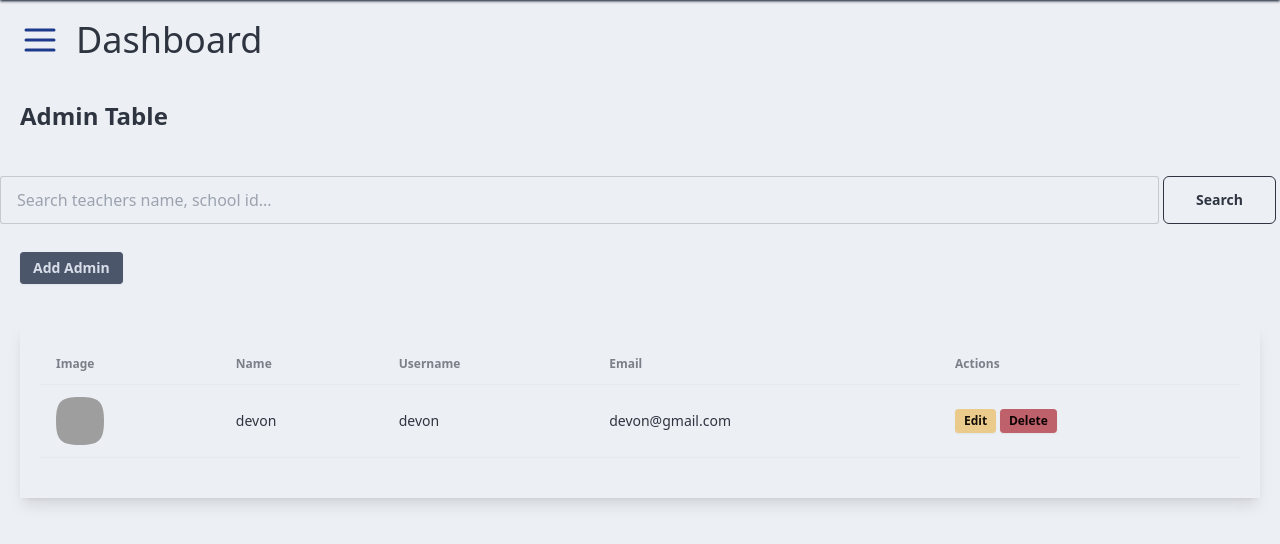
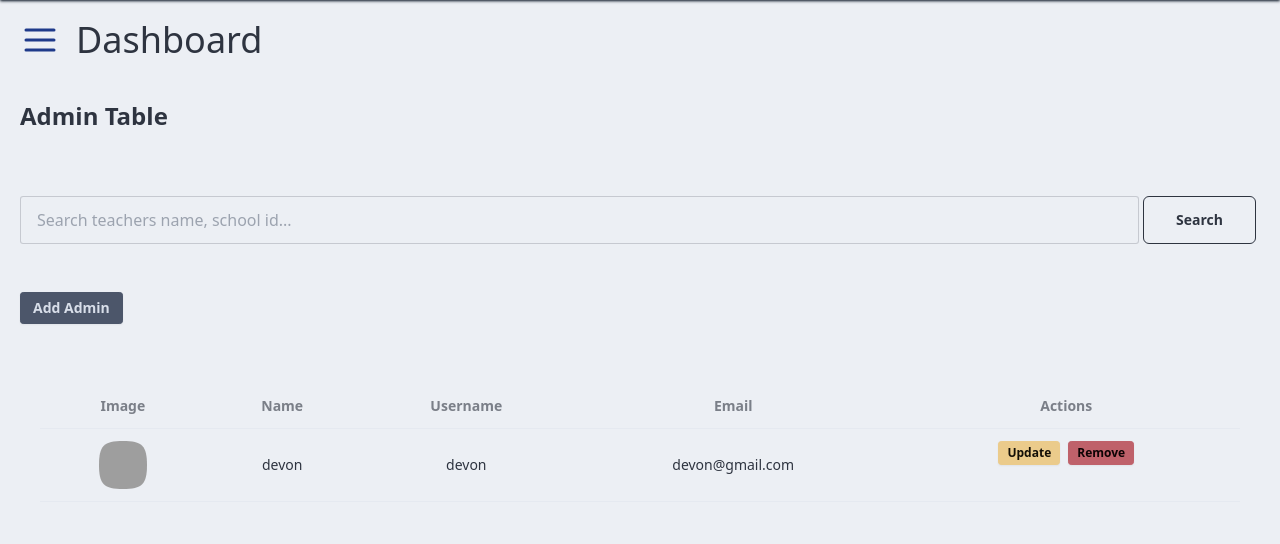
Before and after one commit to Hiiex09/jan_capstone, a PHP site: page /admin/manage_admin.php in a window 1280 px wide. Shown: the part 73-617 px from the top of the page. Run offline with PHP 8.4, Linux system fonts and the light colour scheme; a user stored in the database is signed in; data comes from the database, SQL or seed files in the repository; some libraries are stand-ins or nearby versions; grey boxes are pictures that could not be loaded.

Commit message:
update table of admin

```diff
--- a/admin/manage_admin.php
+++ b/admin/manage_admin.php
@@ -69,10 +69,11 @@ if ($_SERVER["REQUEST_METHOD"] == "POST") {
 </head>
 
 <body>
+  <div class="bg-neutral-primary">
     <div class=" p-5">
       <h1 class="text-2xl font-bold">Admin Table</h1>
     </div>
-  <div>
+    <div class="p-5">
       <form action="<?php echo htmlspecialchars($_SERVER['PHP_SELF']); ?>" method="get">
         <div class="flex justify-center item-center w-full mt-6 mb-2">
           <div class="w-full">
@@ -216,7 +217,7 @@ if ($_SERVER["REQUEST_METHOD"] == "POST") {
     </div>
 
     <section>
-    <div class="overflow-x-auto p-5 shadow-lg m-5">
+      <div class="overflow-x-auto p-5 m-5">
         <?php
         include('../database/models/dbconnect.php');
 
@@ -254,20 +255,20 @@ if ($_SERVER["REQUEST_METHOD"] == "POST") {
 
         <table class="table">
           <thead>
-          <tr>
-            <th>Image</th>
-            <th>Name</th>
-            <th>Username</th>
-            <th>Email</th>
-            <th>Actions</th>
+            <tr class="text-center">
+              <th class="text-sm">Image</th>
+              <th class="text-sm">Name</th>
+              <th class="text-sm">Username</th>
+              <th class="text-sm">Email</th>
+              <th class="text-sm">Actions</th>
             </tr>
           </thead>
           <tbody>
             <?php if (mysqli_num_rows($result) > 0) { ?>
               <?php while ($row = mysqli_fetch_assoc($result)) { ?>
-              <tr>
+                <tr class="text-center">
                   <td>
-                  <div class="flex items-center gap-3">
+                    <div class="flex justify-center items-center gap-3">
                       <div class="avatar">
                         <div class="mask mask-squircle h-12 w-12">
                           <img src="../<?php echo htmlspecialchars($row['image']); ?>" alt="Admin Image" class="object-cover w-12 h-12">
@@ -278,11 +279,10 @@ if ($_SERVER["REQUEST_METHOD"] == "POST") {
                   <td><?php echo htmlspecialchars($row['name']); ?></td>
                   <td><?php echo htmlspecialchars($row['username']); ?></td>
                   <td><?php echo htmlspecialchars($row['email']); ?></td>
-                <td>
-                  <button class="btn btn-xs btn-warning">
-                    <a href="../admin/manage_update_admin.php?adminid=<?php echo $row['id']; ?>">Edit</a>
-                  </button>
-                  <button class="btn btn-xs btn-error">Delete</button>
+                  <td class="flex justify-center flex-row gap-2">
+                    <a class="btn btn-xs btn-warning max-w-2xl"
+                      href="../admin/manage_update_admin.php?adminid=<?php echo $row['id']; ?>">Update</a>
+                    <a class="btn btn-xs btn-error max-w-2xl" href="#delete">Remove</a>
                   </td>
                 </tr>
               <?php } ?>
@@ -314,11 +314,9 @@ if ($_SERVER["REQUEST_METHOD"] == "POST") {
             </div>
           <?php } ?>
         </div>
-
-
       </div>
     </section>
-
+  </div>
   <script>
     function previewImage(event) {
       const file = event.target.files[0];
```
Lines whose indentation alone changed are shown as unchanged.
